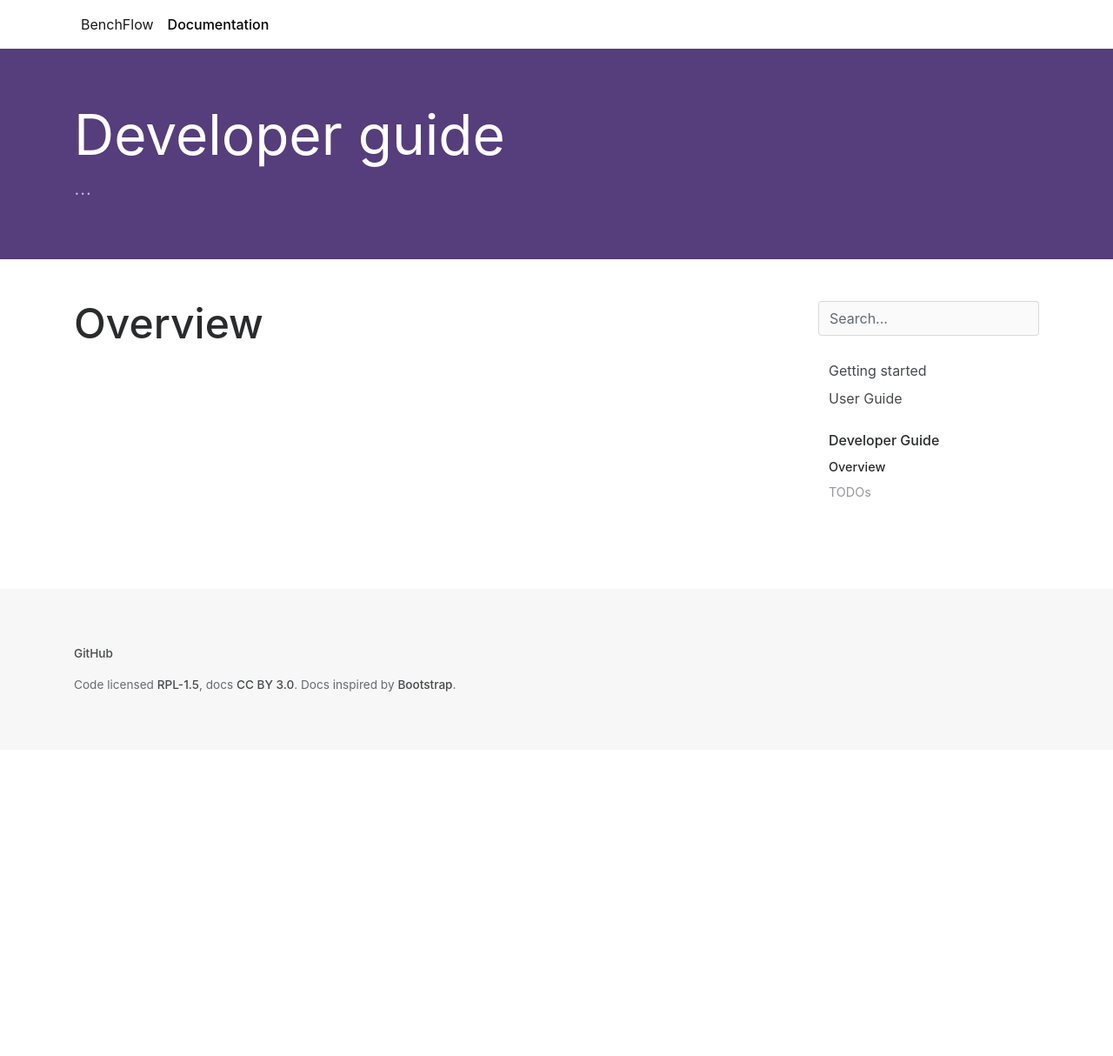
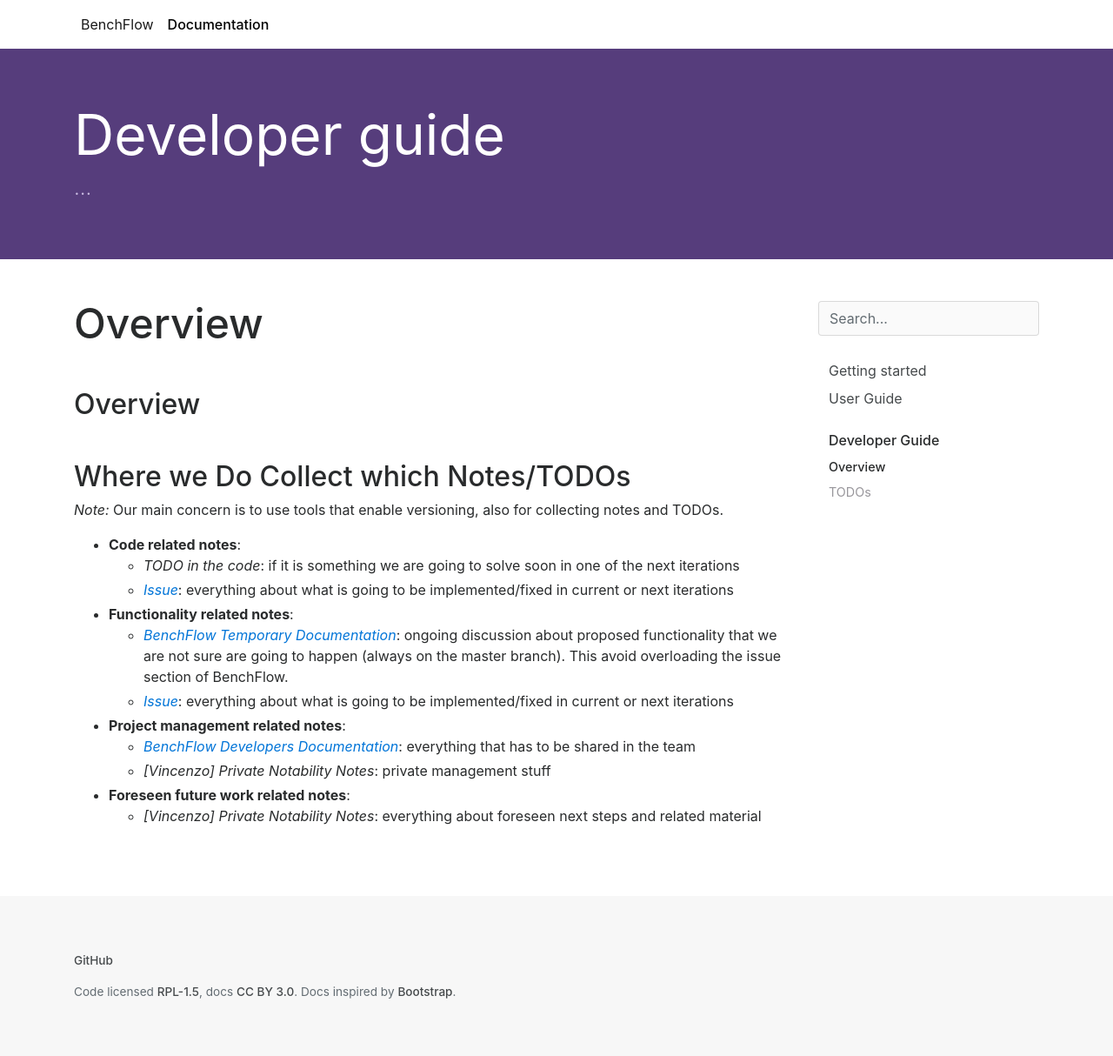
Before and after one commit to benchflow/benchflow, a Jekyll site: the page built from docs/developer-guide/overview.md, in a window 1280 px wide. Shown: the whole page at 87% size. Built offline with Jekyll 4.4.1, drawn with Linux system fonts in a browser that asks for light colours; before the commit the page ends 900 px from its top, so only the background shows below that.

Commit message:
Adds details about Where we Do Collect which Notes/TODOs

```diff
--- a/docs/developer-guide/overview.md
+++ b/docs/developer-guide/overview.md
@@ -5,3 +5,26 @@
 group: developer-guide
 redirect_from: "/developer-guide/"
 ---
+
+## Overview
+
+
+
+## Where we Do Collect which Notes/TODOs
+
+*Note:* Our main concern is to use tools that enable versioning, also for collecting notes and TODOs.
+
+- **Code related notes**:
+    - *TODO in the code*: if it is something we are going to solve soon in one of the next iterations
+    - *[Issue](https://github.com/benchflow/benchflow/issues)*: everything about what is going to be implemented/fixed in current or next iterations
+
+- **Functionality related notes**:
+    - *[BenchFlow Temporary Documentation](https://github.com/VincenzoFerme/benchflow-temporary-documentation)*: ongoing discussion about proposed functionality that we are not sure are going to happen (always on the master branch). This avoid overloading the issue section of BenchFlow.
+    - *[Issue](https://github.com/benchflow/benchflow/issues)*: everything about what is going to be implemented/fixed in current or next iterations
+
+- **Project management related notes**:
+    - *[BenchFlow Developers Documentation](https://github.com/benchflow/benchflow)*: everything that has to be shared in the team
+    - *[Vincenzo] Private Notability Notes*: private management stuff
+
+- **Foreseen future work related notes**:
+    - *[Vincenzo] Private Notability Notes*: everything about foreseen next steps and related material
```
